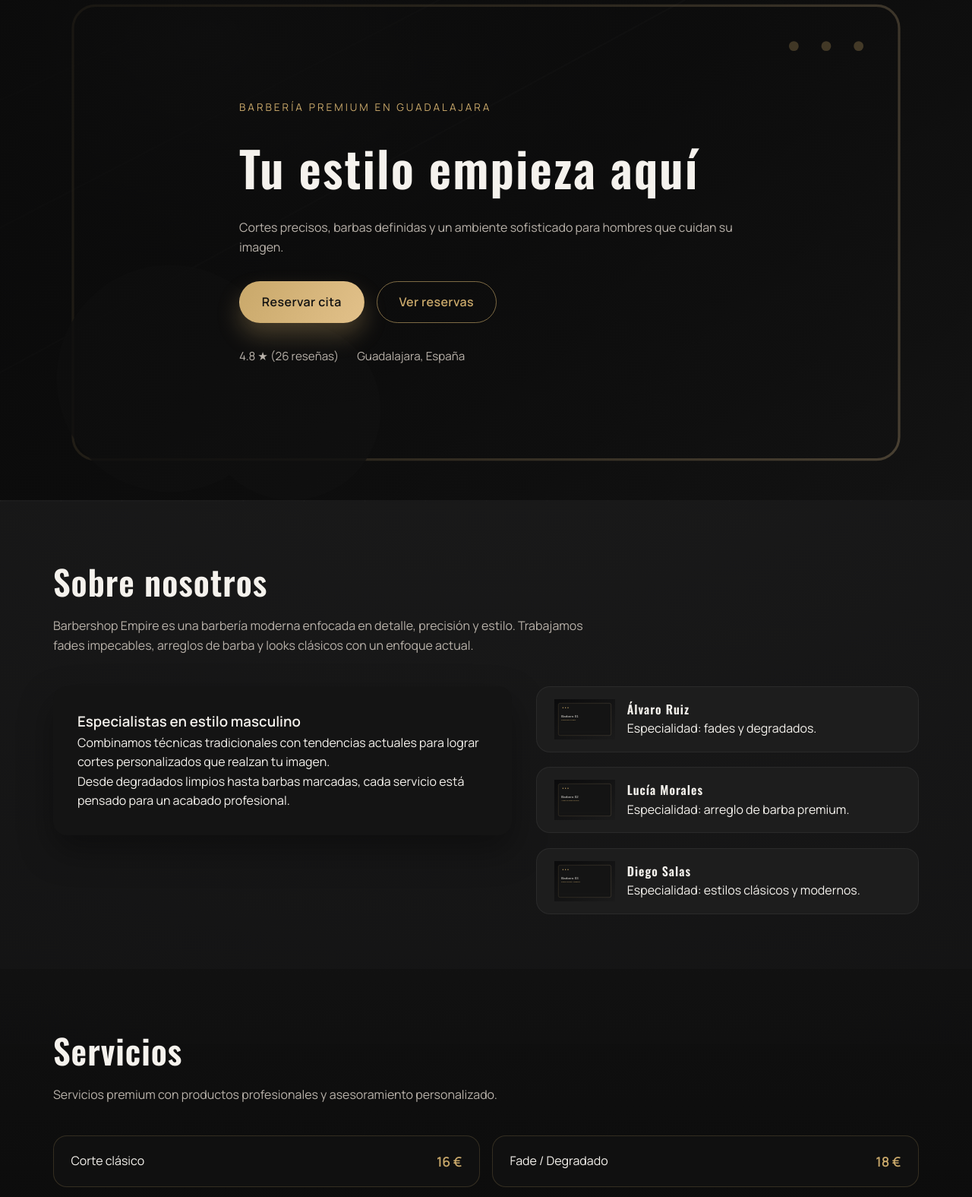
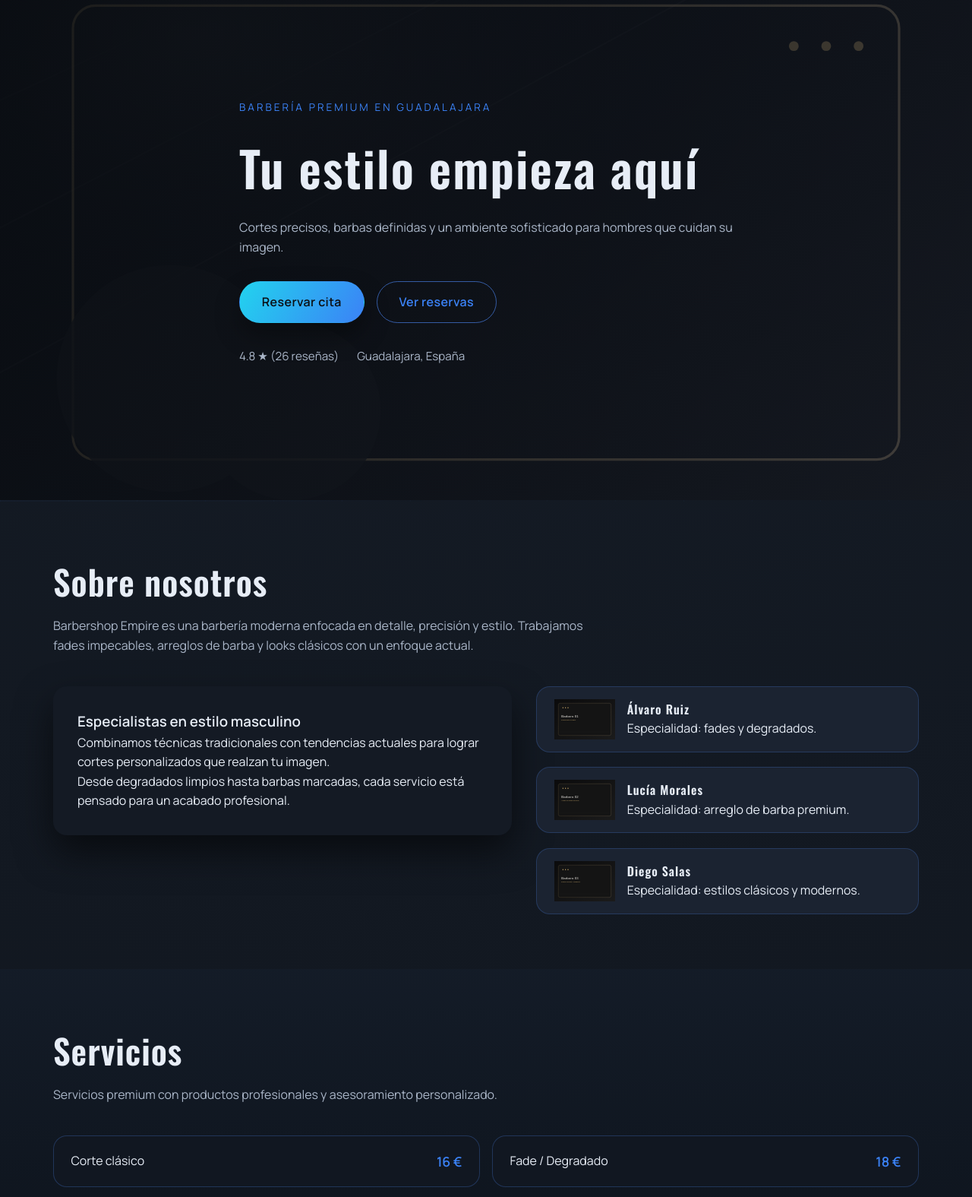
Before and after one commit to aalvaaroo/barbershopEmpire, a plain HTML site: page index.html in a window 1280 px wide. Shown: the part 140-1715 px from the top of the page at 76% size. Drawn offline with nearby package versions, Linux system fonts and the light colour scheme; a script that the page names is missing.

Commit message:
Update styles.css

```diff
--- a/styles.css
+++ b/styles.css
@@ -1,14 +1,14 @@
 :root {
-  color-scheme: dark;
-  --black: #0b0b0c;
-  --charcoal: #141414;
-  --charcoal-2: #1d1d1d;
-  --gray: #2c2c2c;
-  --light: #f5f2ed;
-  --muted: #b9b2aa;
-  --gold: #c9a86a;
-  --gold-strong: #e2c18a;
-  --shadow: 0 20px 45px rgba(0, 0, 0, 0.35);
+  color-scheme: light;
+  --black: #0b0e12;
+  --charcoal: #141a24;
+  --charcoal-2: #1b2331;
+  --gray: #263042;
+  --light: #e7edf6;
+  --muted: #aab6c8;
+  --gold: #22d3ee;
+  --gold-strong: #3b82f6;
+  --shadow: 0 22px 48px rgba(0, 0, 0, 0.55);
   --radius: 18px;
   --section-padding: 4.5rem 0;
 }
@@ -25,7 +25,7 @@ html {
 
 body {
   font-family: "Manrope", sans-serif;
-  background: radial-gradient(circle at top, #1e1e1e 0%, #0b0b0c 60%);
+  background: radial-gradient(circle at top, #151c26 0%, #10151d 55%, #0b0f14 100%);
   color: var(--light);
   line-height: 1.6;
   position: relative;
@@ -36,8 +36,8 @@ body::before {
   content: "";
   position: fixed;
   inset: 0;
-  background-image: linear-gradient(120deg, rgba(255, 255, 255, 0.04) 0%, rgba(255, 255, 255, 0) 60%),
-    repeating-linear-gradient(90deg, rgba(255, 255, 255, 0.02) 0, rgba(255, 255, 255, 0.02) 1px, transparent 1px, transparent 80px);
+  background-image: linear-gradient(120deg, rgba(79, 140, 255, 0.08) 0%, rgba(79, 140, 255, 0) 60%),
+    repeating-linear-gradient(90deg, rgba(79, 140, 255, 0.03) 0, rgba(79, 140, 255, 0.03) 1px, transparent 1px, transparent 90px);
   pointer-events: none;
   z-index: -1;
 }
@@ -64,7 +64,7 @@ a {
 }
 
 .section--dark {
-  background: linear-gradient(180deg, rgba(17, 17, 17, 0.95) 0%, rgba(10, 10, 10, 0.98) 100%);
+  background: linear-gradient(180deg, rgba(20, 28, 40, 0.98) 0%, rgba(12, 18, 26, 0.98) 100%);
 }
 
 .section__header {
@@ -88,9 +88,9 @@ a {
   position: sticky;
   top: 0;
   z-index: 1000;
-  background: rgba(10, 10, 10, 0.9);
+  background: rgba(11, 14, 18, 0.9);
   backdrop-filter: blur(14px);
-  border-bottom: 1px solid rgba(255, 255, 255, 0.08);
+  border-bottom: 1px solid rgba(79, 140, 255, 0.22);
 }
 
 .header__inner {
@@ -122,7 +122,7 @@ a {
 }
 
 .nav a:hover {
-  color: var(--gold);
+  color: var(--gold-strong);
 }
 
 /* Buttons */
@@ -140,23 +140,23 @@ a {
 
 .btn--primary {
   background: linear-gradient(120deg, var(--gold) 0%, var(--gold-strong) 100%);
-  color: #111;
-  box-shadow: 0 16px 30px rgba(201, 168, 106, 0.3);
+  color: #0b0f14;
+  box-shadow: 0 16px 32px rgba(0, 0, 0, 0.35);
 }
 
 .btn--primary:hover {
   transform: translateY(-2px);
-  box-shadow: 0 20px 32px rgba(201, 168, 106, 0.45);
+  box-shadow: 0 22px 36px rgba(0, 0, 0, 0.45);
 }
 
 .btn--ghost {
-  border-color: rgba(201, 168, 106, 0.6);
-  color: var(--gold);
+  border-color: rgba(79, 140, 255, 0.6);
+  color: var(--gold-strong);
   background: transparent;
 }
 
 .btn--ghost:hover {
-  background: rgba(201, 168, 106, 0.15);
+  background: rgba(79, 140, 255, 0.2);
   transform: translateY(-2px);
 }
 
@@ -175,7 +175,7 @@ a {
 .hero__overlay {
   position: absolute;
   inset: 0;
-  background: linear-gradient(120deg, rgba(10, 10, 10, 0.9) 0%, rgba(10, 10, 10, 0.55) 100%);
+  background: linear-gradient(120deg, rgba(8, 12, 18, 0.85) 0%, rgba(16, 22, 34, 0.65) 100%);
   z-index: 0;
 }
 
@@ -190,7 +190,7 @@ a {
   text-transform: uppercase;
   letter-spacing: 3px;
   font-size: 0.85rem;
-  color: var(--gold);
+  color: var(--gold-strong);
   margin-bottom: 1rem;
 }
 
@@ -246,7 +246,7 @@ a {
   background: var(--charcoal-2);
   border-radius: var(--radius);
   padding: 1rem 1.4rem;
-  border: 1px solid rgba(255, 255, 255, 0.06);
+  border: 1px solid rgba(79, 140, 255, 0.22);
 }
 
 .barber-card h4 {
@@ -267,12 +267,12 @@ a {
   align-items: center;
   padding: 1.2rem 1.4rem;
   border-radius: var(--radius);
-  background: rgba(18, 18, 18, 0.75);
-  border: 1px solid rgba(201, 168, 106, 0.2);
+  background: rgba(18, 24, 34, 0.92);
+  border: 1px solid rgba(79, 140, 255, 0.25);
 }
 
 .service-list strong {
-  color: var(--gold);
+  color: var(--gold-strong);
   font-size: 1.1rem;
 }
 
@@ -297,7 +297,7 @@ a {
   content: "";
   position: absolute;
   inset: 0;
-  background: linear-gradient(120deg, rgba(0, 0, 0, 0) 0%, rgba(201, 168, 106, 0.25) 100%);
+  background: linear-gradient(120deg, rgba(0, 0, 0, 0) 0%, rgba(79, 140, 255, 0.3) 100%);
   opacity: 0;
   transition: opacity 0.5s ease;
 }
@@ -315,7 +315,7 @@ a {
 .booking {
   border-radius: var(--radius);
   overflow: hidden;
-  border: 1px solid rgba(255, 255, 255, 0.08);
+  border: 1px solid rgba(79, 140, 255, 0.22);
   box-shadow: var(--shadow);
 }
 
@@ -324,7 +324,7 @@ a {
   min-height: 560px;
   border: none;
   display: block;
-  background: #101010;
+  background: #0f141b;
 }
 
 .booking #tidycal-embed {
@@ -346,7 +346,7 @@ a {
   background: var(--charcoal);
   border-radius: var(--radius);
   padding: 1.8rem;
-  border: 1px solid rgba(255, 255, 255, 0.06);
+  border: 1px solid rgba(79, 140, 255, 0.22);
   box-shadow: var(--shadow);
 }
 
@@ -365,7 +365,7 @@ a {
 .phone {
   display: inline-block;
   margin-bottom: 1rem;
-  color: var(--gold);
+  color: var(--gold-strong);
   font-weight: 600;
   margin-right: 0.8rem;
 }
@@ -398,24 +398,24 @@ a {
 }
 
 .review-card {
-  background: rgba(15, 15, 15, 0.85);
+  background: rgba(18, 24, 34, 0.92);
   border-radius: var(--radius);
   padding: 1.6rem;
-  border: 1px solid rgba(201, 168, 106, 0.18);
+  border: 1px solid rgba(79, 140, 255, 0.3);
 }
 
 .review-card span {
   display: block;
   margin-top: 1rem;
-  color: var(--gold);
+  color: var(--gold-strong);
   font-weight: 600;
 }
 
 /* Footer */
 .site-footer {
-  background: #080808;
+  background: #0b0f14;
   padding: 3rem 0 1.8rem;
-  border-top: 1px solid rgba(255, 255, 255, 0.08);
+  border-top: 1px solid rgba(79, 140, 255, 0.22);
 }
 
 .footer__grid {
```
